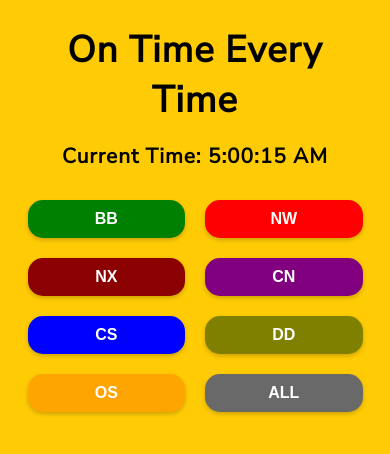
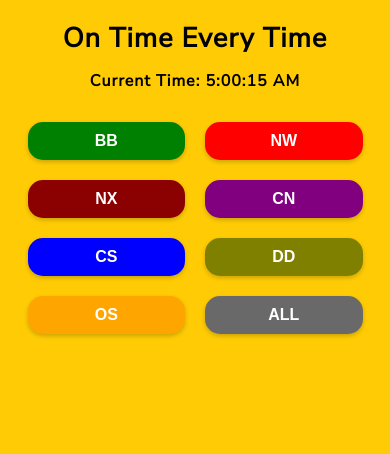
Before and after one commit to jinw06k/my_website, a website: page public/templates/bus-prediction.html in a window 390 px wide. Drawn offline with Linux system fonts and the light colour scheme.

Commit message:
update mobile view

```diff
--- a/public/templates/bus-style.css
+++ b/public/templates/bus-style.css
@@ -178,9 +178,9 @@ body {
       max-width: 45%;
     }
     h1 {
-      font-size: 2.3rem;
+      font-size: 1.7rem;
     }
     h2 {
-      font-size: 1.3rem;
+      font-size: 1rem;
     }
   }
```
